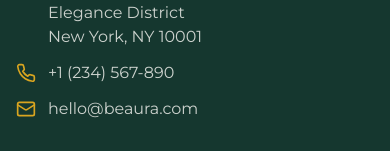
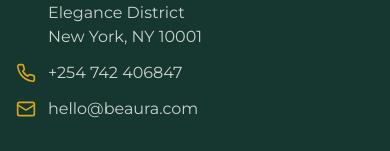
Before and after one commit to techsolve38-a11y/beaura-aura-haven, a React (Vite) app: page / in a window 390 px wide. Shown: the part 9420-9571 px from the top of the page. Built offline with nearby package versions, Linux system fonts and the light colour scheme.

Commit message:
Update phone number in contact section

```diff
--- a/src/components/Footer.tsx
+++ b/src/components/Footer.tsx
@@ -83,8 +83,8 @@ const Footer = () => {
               </div>
               <div className="flex items-center gap-3">
                 <Phone className="w-5 h-5 text-primary flex-shrink-0" />
-                <a href="tel:+1234567890" className="text-background/80 hover:text-primary transition-colors">
-                  +1 (234) 567-890
+                <a href="tel:+254742406847" className="text-background/80 hover:text-primary transition-colors">
+                  +254 742 406847
                 </a>
               </div>
               <div className="flex items-center gap-3">
```
